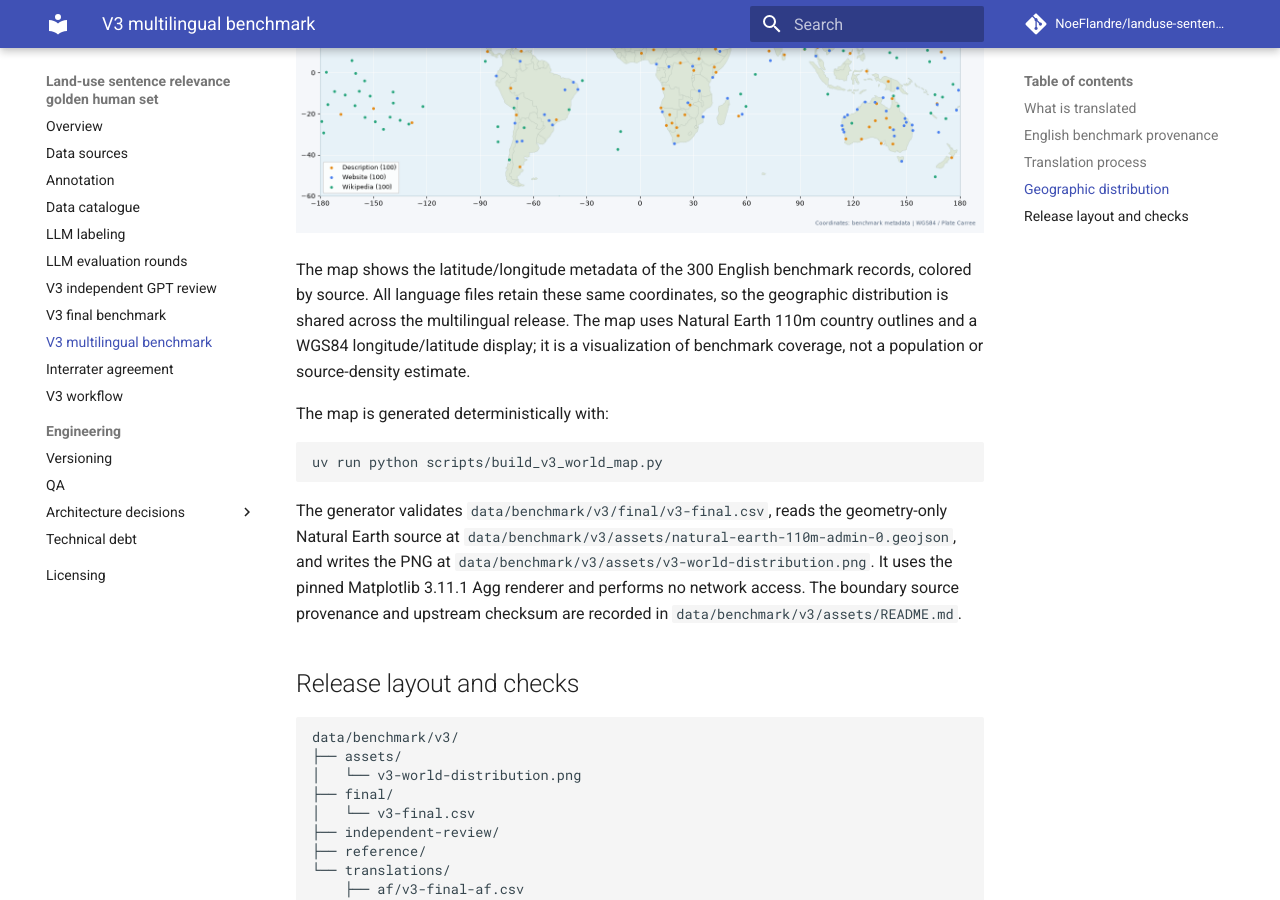
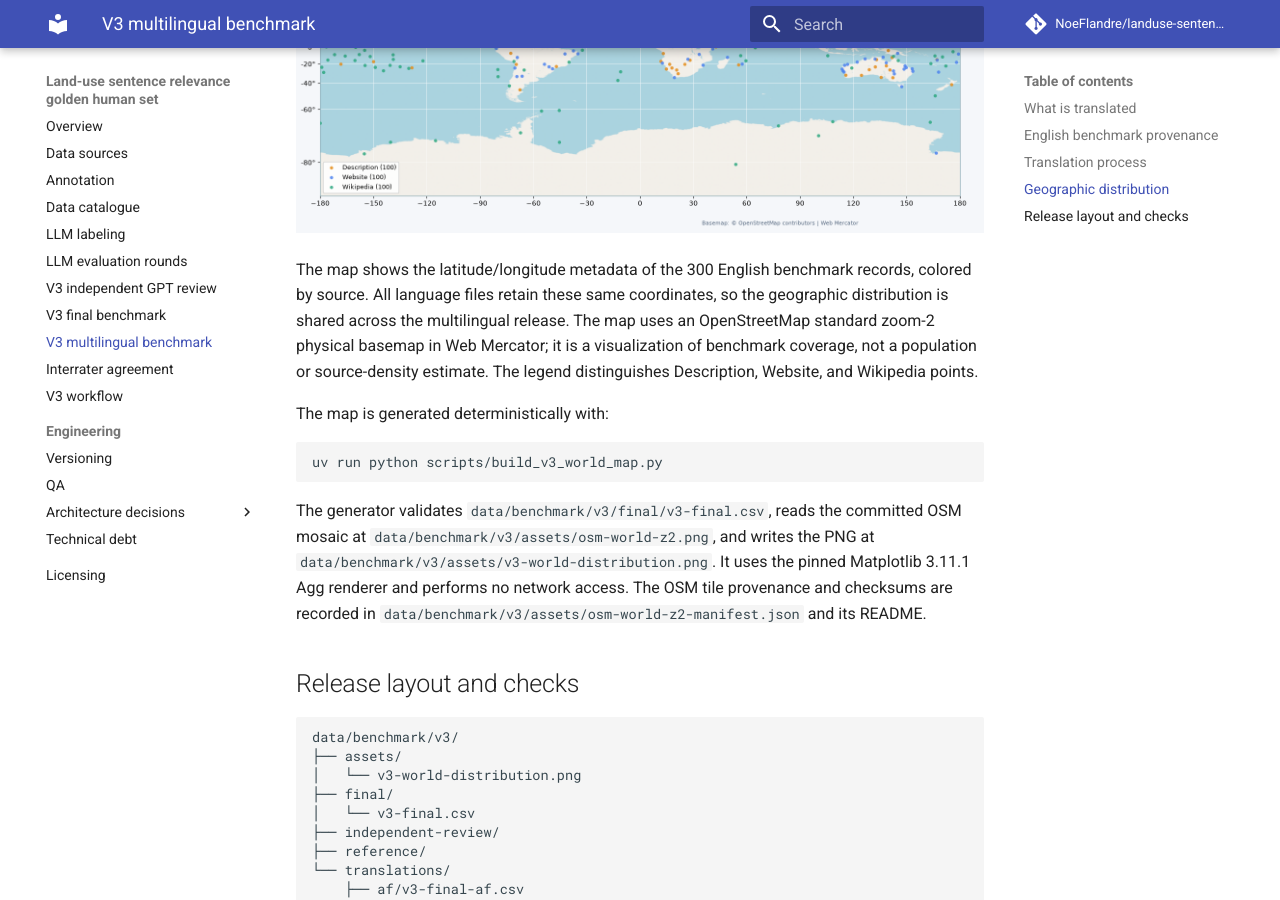
Before and after one commit to NoeFlandre/landuse-sentence-relevance-golden-human-set, an MkDocs documentation site: the page built from docs/v3-translations.md, in a window 1280 px wide and 900 px high, scrolled down 3023 px. Built offline with MkDocs 1.6.1 and Material for MkDocs 9.7.7, drawn with Linux system fonts in a browser that asks for light colours; comment, search, counter and statistics services are not loaded.

Commit message:
build: replace V3 map background with OSM mosaic

````diff
--- a/docs/v3-translations.md
+++ b/docs/v3-translations.md
@@ -95,9 +95,9 @@ translations.
 The map shows the latitude/longitude metadata of the 300 English benchmark
 records, colored by source. All language files retain these same coordinates,
 so the geographic distribution is shared across the multilingual release. The
-map uses Natural Earth 110m country outlines and a WGS84 longitude/latitude
-display; it is a visualization of benchmark coverage, not a population or
-source-density estimate.
+map uses an OpenStreetMap standard zoom-2 physical basemap in Web Mercator;
+it is a visualization of benchmark coverage, not a population or source-density
+estimate. The legend distinguishes Description, Website, and Wikipedia points.
 
 The map is generated deterministically with:
 
@@ -106,12 +106,11 @@ uv run python scripts/build_v3_world_map.py
 ```
 
 The generator validates `data/benchmark/v3/final/v3-final.csv`, reads the
-geometry-only Natural Earth source at
-`data/benchmark/v3/assets/natural-earth-110m-admin-0.geojson`, and writes the
-PNG at `data/benchmark/v3/assets/v3-world-distribution.png`. It uses the
-pinned Matplotlib 3.11.1 Agg renderer and performs no network access. The
-boundary source provenance and upstream checksum are recorded in
-`data/benchmark/v3/assets/README.md`.
+committed OSM mosaic at `data/benchmark/v3/assets/osm-world-z2.png`, and writes
+the PNG at `data/benchmark/v3/assets/v3-world-distribution.png`. It uses the
+pinned Matplotlib 3.11.1 Agg renderer and performs no network access. The OSM
+tile provenance and checksums are recorded in
+`data/benchmark/v3/assets/osm-world-z2-manifest.json` and its README.
 
 ## Release layout and checks
 
````
Also changed, not shown: data/benchmark/v3/README.md (+4 -5 lines), data/benchmark/v3/assets/README.md (+20 -12 lines), data/benchmark/v3/hf/README.md (+10 -7 lines), data/benchmark/v3/assets/osm-world-z2.png (added), data/benchmark/v3/assets/v3-world-distribution.png, 5 other files.
